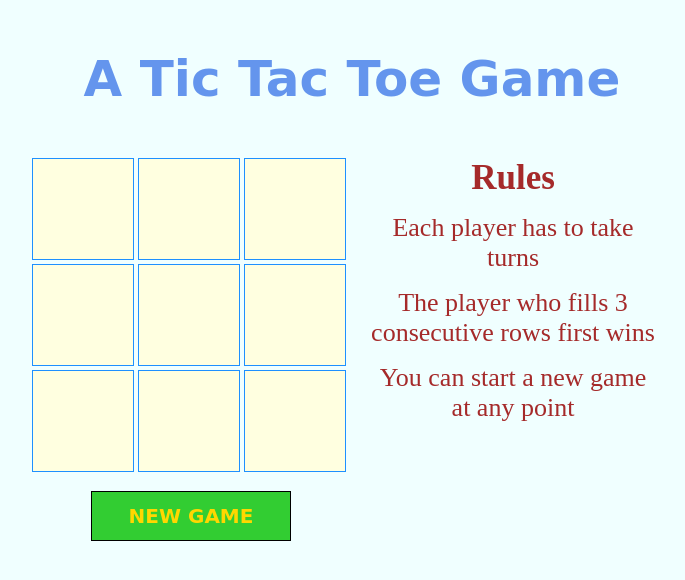
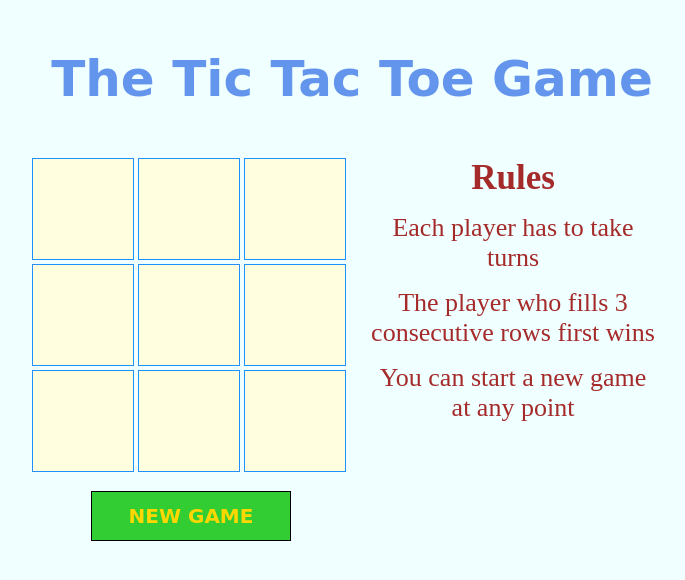
Before and after one commit to satyam010/tic-tac-toe-, a plain HTML site: page index.html in a window 1280 px wide. Shown: the whole page, without its empty margins (288-973 px from the left). Drawn offline with Linux system fonts and the light colour scheme.

Commit message:
Revert "a"

```diff
--- a/index.html
+++ b/index.html
@@ -9,7 +9,7 @@
 
    <body>
       <header>
-          <h1 id="head">A Tic Tac Toe Game</h1>
+          <h1 id="head">The Tic Tac Toe Game</h1>
       </header>
 
       <h1 id="result"></h1>
```
